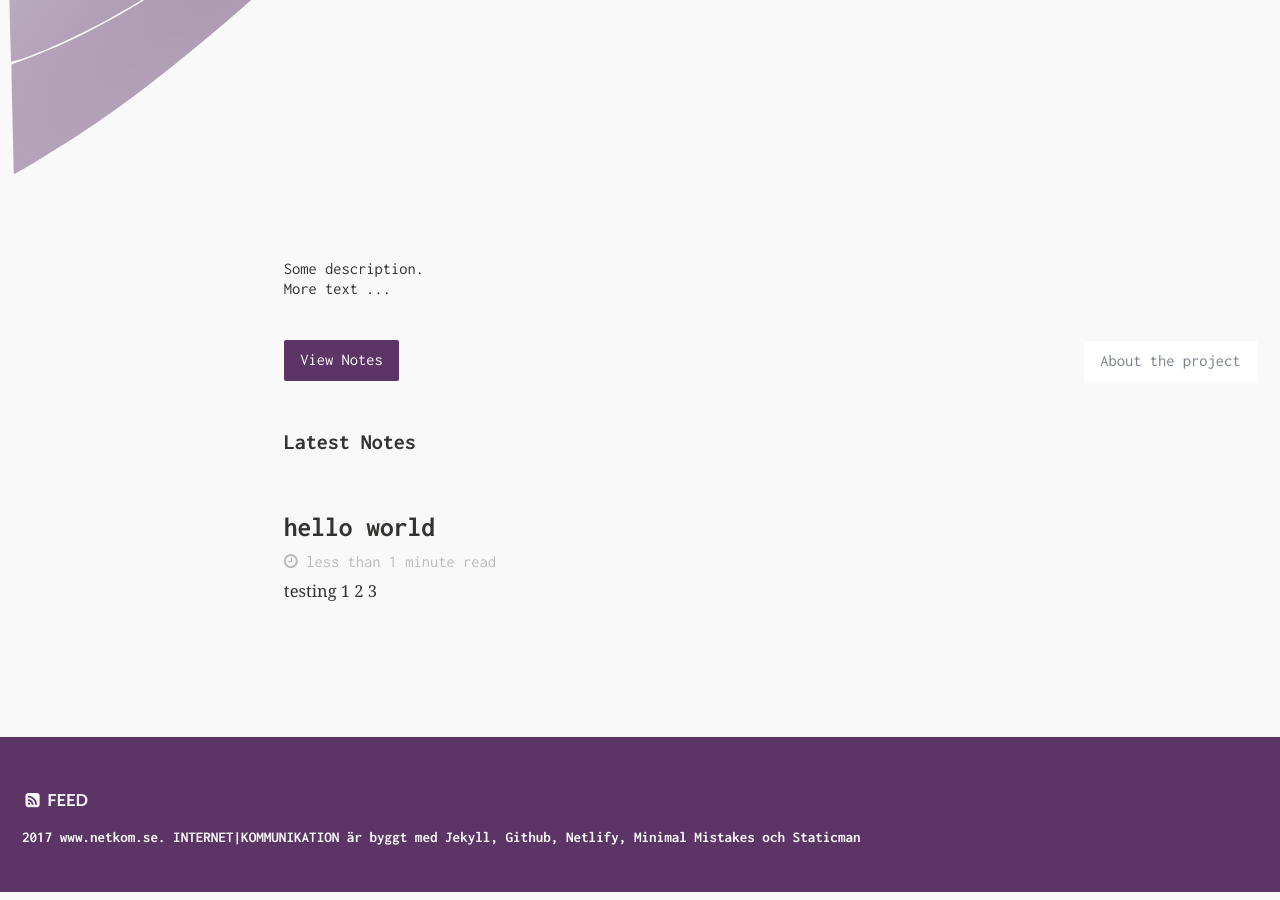
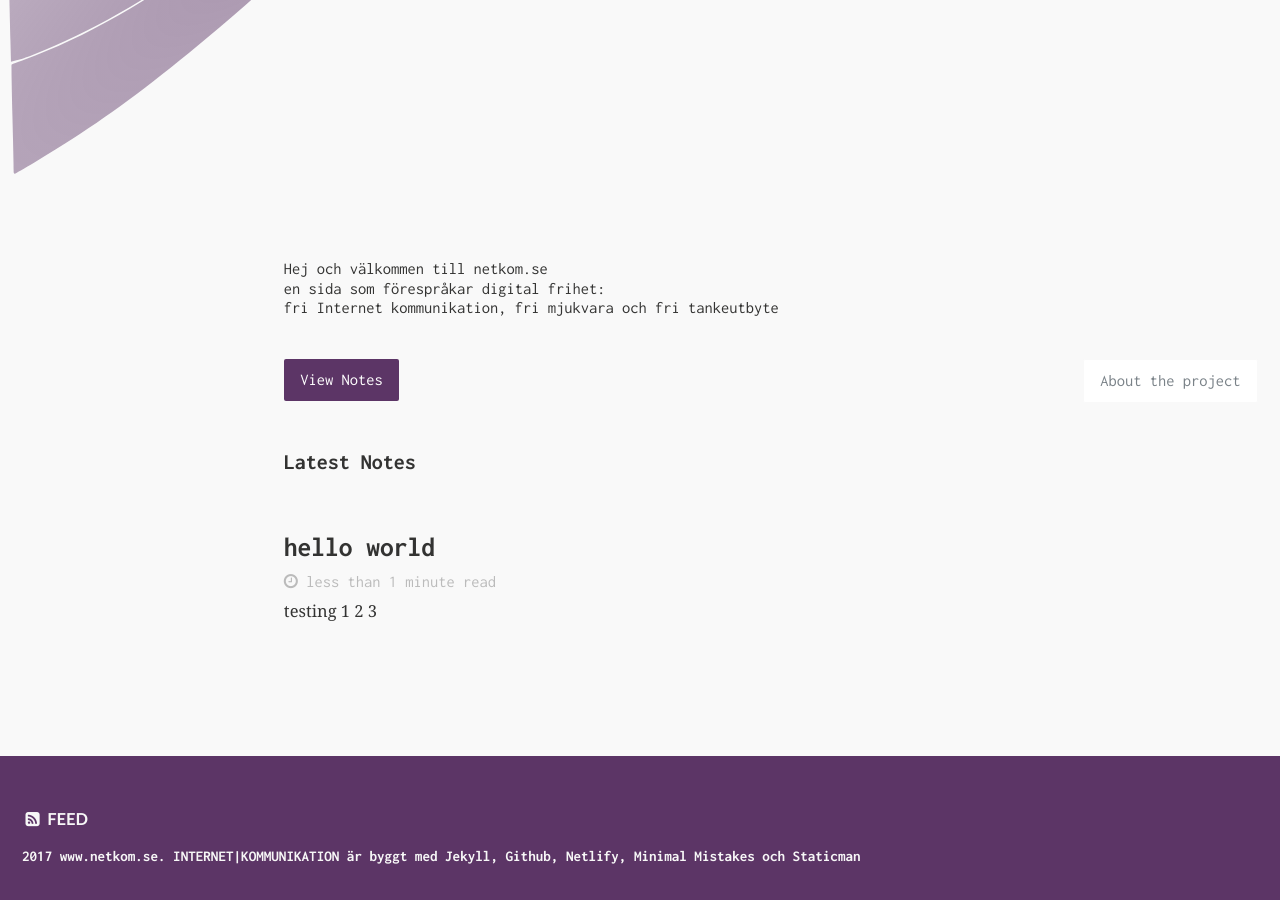
Before and after one commit to gitter-badger/www.netkom.se, a Jekyll site: the page built from index.html, in a window 1280 px wide and 900 px high, scrolled down 725 px. Built offline with Jekyll 4.4.1, drawn with Linux system fonts in a browser that asks for light colours; some web fonts are replaced; the list of posts is cut into pages by our own code.

Commit message:
Update home.html

```diff
--- a/_layouts/home.html
+++ b/_layouts/home.html
@@ -3,8 +3,9 @@ layout: archive
 ---
 
 <div id="index">
-	<h5>Some description.
-	<br>More text ...</h5>
+	<h5>Hej och välkommen till netkom.se
+	<br>en sida som förespråkar digital frihet:
+	<br>fri Internet kommunikation, fri mjukvara och fri tankeutbyte</h5>
 	<br>
 	<a href="{{ site.url}}/about" class="btn btn--inverse pull-right">About the project</a>
 
```
